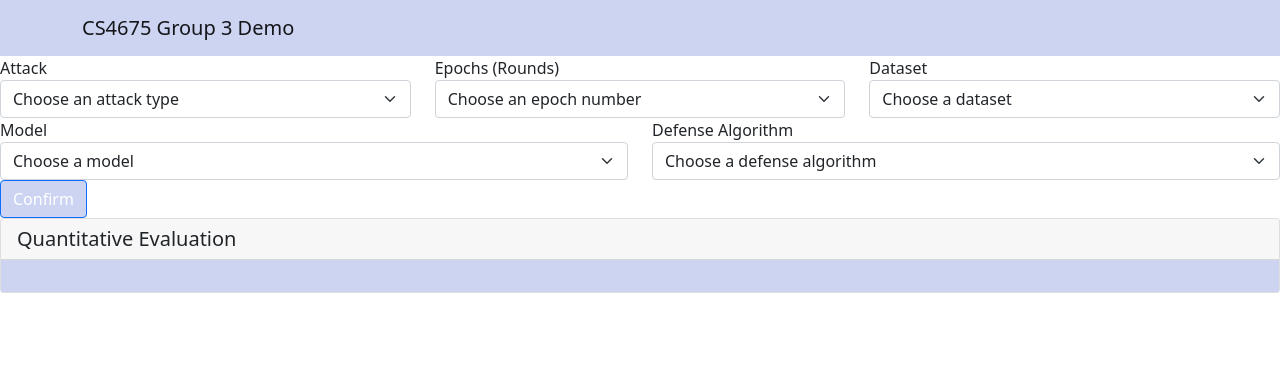
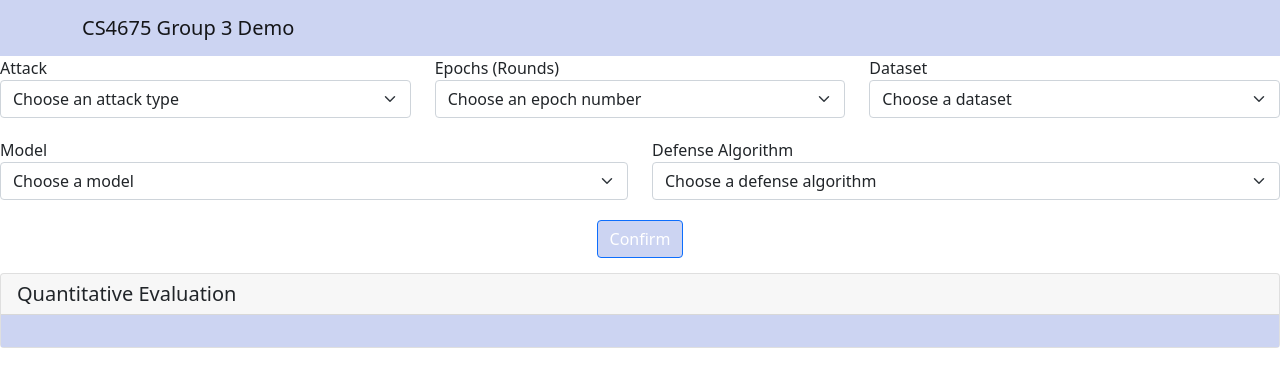
Before and after one commit to Phildesro123/CS4675-DistributedDataPoisoning, a React (Create React App) app: page / in a window 1280 px wide. Shown: the top 386 px of the page. Built offline with nearby package versions, Linux system fonts and the light colour scheme.

Commit message:
margin fixing issues

```diff
--- a/src/components/options.js
+++ b/src/components/options.js
@@ -19,8 +19,20 @@ class Options extends Component {
   componentDidMount() {
     this.setState({
       Attack: [
-        {name: 'Label Flipping', Epochs: [50, 100, 200], Dataset: ['MNIST'], Defense: ['Update Evaluator'], Model: ['CNN']},
-        {name: 'Backdoor', Epochs: [10, 20, 30], Dataset: ['MNIST', 'CIFAR-10'], Defense: ['Neural Cleanser'], Model: ['CNN']}
+        {
+          name: "Label Flipping",
+          Epochs: [50, 100, 200],
+          Dataset: ["MNIST"],
+          Defense: ["Update Evaluator"],
+          Model: ["CNN"],
+        },
+        {
+          name: "Backdoor",
+          Epochs: [10, 20, 30],
+          Dataset: ["MNIST", "CIFAR-10"],
+          Defense: ["Neural Cleanser"],
+          Model: ["CNN"],
+        },
       ],
     });
   }
@@ -61,7 +73,7 @@ class Options extends Component {
     return (
       <div className="Controls">
         <Form>
-          <Row style={{ paddingVertical: 10 }}>
+          <Row style={{ paddingBottom: 20 }}>
             <Col>
               Attack
               <Form.Select
@@ -102,7 +114,7 @@ class Options extends Component {
               </Form.Select>
             </Col>
           </Row>
-          <Row style={{ paddingVertical: 10 }}>
+          <Row style={{ paddingBottom: 20 }}>
             <Col>
               Model
               <Form.Select
@@ -128,7 +140,7 @@ class Options extends Component {
             </Col>
           </Row>
 
-          <Row className="mt-20">
+          <Row style={{ marginBottom:'15px',textAlign: 'center' }}>
             <Col>
               <Button
                 style={{ backgroundColor: "#CCD4F2" }}
```
Also changed, not shown: src/components/results.js (+9 -9 lines).
